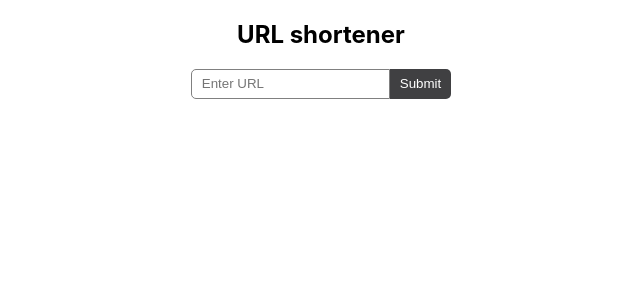
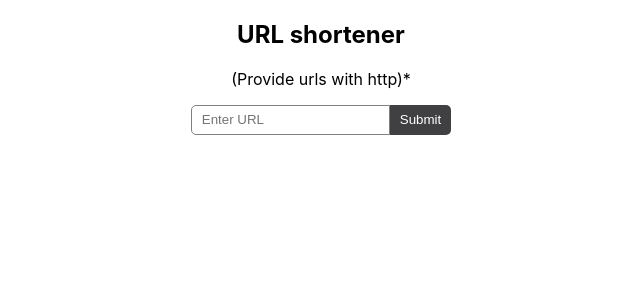
Before and after one commit to Somuesh/deploy-url-shortner, a React (Create React App) app in the folder frontend/: page / in a window 1280 px wide. Shown: the top 300 px of the page, without its empty margins (319-959 px from the left). Built offline with nearby package versions, Linux system fonts and the light colour scheme.

Commit message:
little changes

```diff
--- a/frontend/src/App.js
+++ b/frontend/src/App.js
@@ -51,6 +51,7 @@ function App() {
       <div className='shortener'>
         <h2>URL shortener</h2>
         {/* Form to submit url */}
+        <p>(Provide urls with http)*</p>
         <form>
           <input
             placeholder='Enter URL'
```
